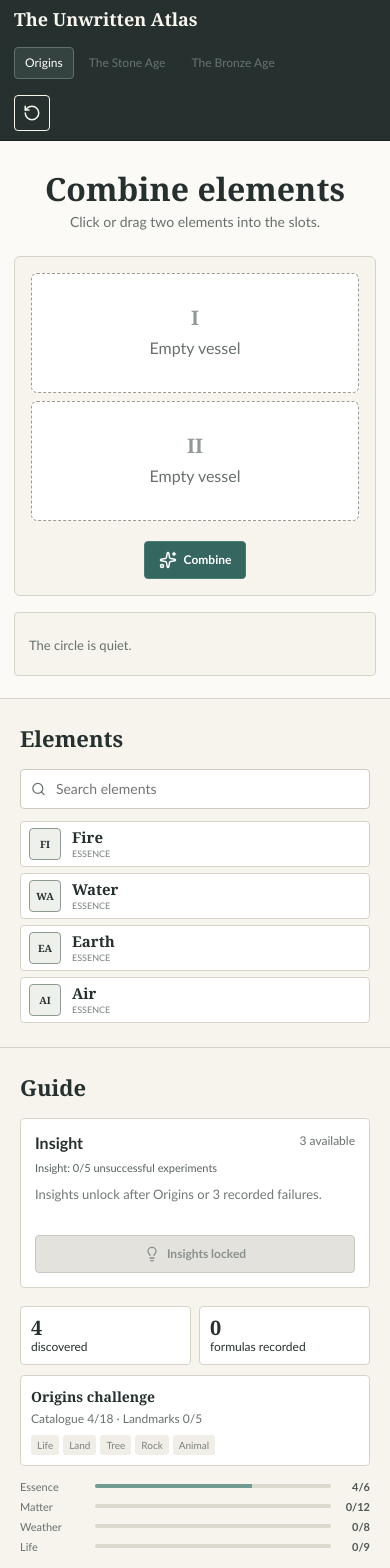
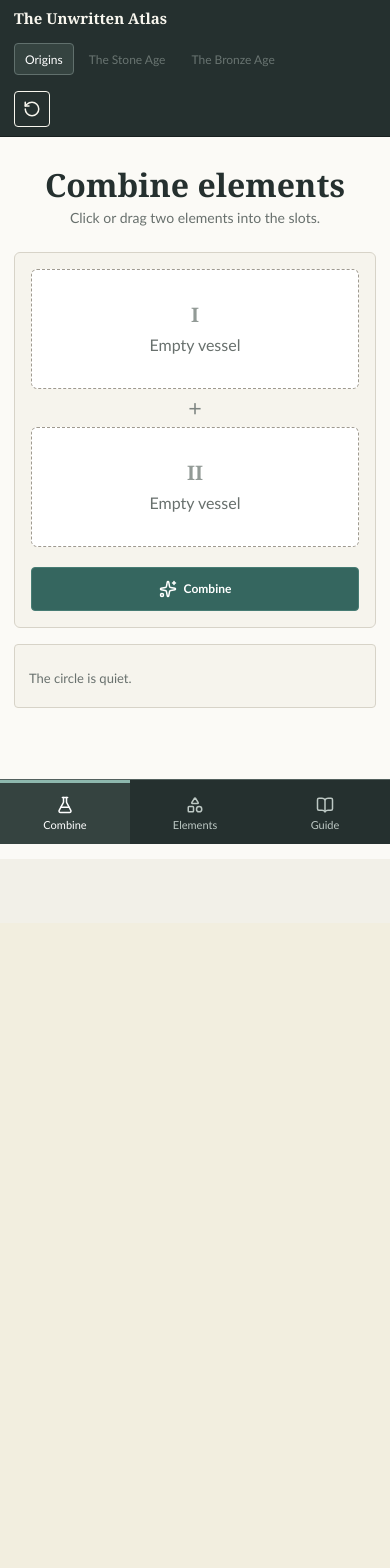
Before and after one commit to NobleStripes/Alchemy-Game, a React (Vite) app: page / in a window 390 px wide. Shown: the top 1568 px of the page. After the commit the page ends 923 px from the top, so only its background shows below. Built offline with nearby package versions, Linux system fonts and the light colour scheme.

Commit message:
feat: enhance mobile navigation and improve element selection mechanics

```diff
--- a/src/App.tsx
+++ b/src/App.tsx
@@ -6,7 +6,8 @@ import {
   useSensors,
   type DragEndEvent,
 } from '@dnd-kit/core'
-import { RotateCcw } from 'lucide-react'
+import { BookOpen, FlaskConical, RotateCcw, Shapes } from 'lucide-react'
+import { useState } from 'react'
 import { Codex } from './features/codex/Codex'
 import { Journal } from './features/journal/Journal'
 import { Worktable } from './features/worktable/Worktable'
@@ -15,6 +16,9 @@ import { useGameStore } from './game/state/useGameStore'
 import './Simple.css'
 
 function App() {
+  const [activePanel, setActivePanel] = useState<
+    'combine' | 'elements' | 'guide'
+  >('combine')
   const discoveredIds = useGameStore((state) => state.discoveredIds)
   const unlockedEraIds = useGameStore((state) => state.unlockedEraIds)
   const activeEraId = useGameStore((state) => state.activeEraId)
@@ -54,6 +58,7 @@ function App() {
                 key={candidate.id}
                 type="button"
                 data-active={candidate.id === era.id}
+                aria-current={candidate.id === era.id ? 'page' : undefined}
                 disabled={!isUnlocked}
                 onClick={() => setActiveEra(candidate.id)}
               >
@@ -80,8 +85,8 @@ function App() {
       </header>
 
       <DndContext sensors={sensors} onDragEnd={handleDragEnd}>
-        <div className="game-layout">
-          <Codex />
+        <div className="game-layout" data-active-panel={activePanel}>
+          <Codex onElementSelected={() => setActivePanel('combine')} />
           <Worktable />
           <Journal
             eraId={era.id}
@@ -91,6 +96,39 @@ function App() {
           />
         </div>
       </DndContext>
+
+      <nav className="mobile-panel-nav" aria-label="Game panels">
+        <button
+          type="button"
+          aria-label="Show Combine panel"
+          data-active={activePanel === 'combine'}
+          aria-pressed={activePanel === 'combine'}
+          onClick={() => setActivePanel('combine')}
+        >
+          <FlaskConical size={18} aria-hidden="true" />
+          Combine
+        </button>
+        <button
+          type="button"
+          aria-label="Show Elements panel"
+          data-active={activePanel === 'elements'}
+          aria-pressed={activePanel === 'elements'}
+          onClick={() => setActivePanel('elements')}
+        >
+          <Shapes size={18} aria-hidden="true" />
+          Elements
+        </button>
+        <button
+          type="button"
+          aria-label="Show Guide panel"
+          data-active={activePanel === 'guide'}
+          aria-pressed={activePanel === 'guide'}
+          onClick={() => setActivePanel('guide')}
+        >
+          <BookOpen size={18} aria-hidden="true" />
+          Guide
+        </button>
+      </nav>
     </div>
   )
 }
--- a/src/Simple.css
+++ b/src/Simple.css
@@ -100,6 +100,18 @@
   font-size: 22px;
 }
 
+.codex .section-heading {
+  display: flex;
+  align-items: baseline;
+  justify-content: space-between;
+  gap: 12px;
+}
+
+.section-count {
+  color: #78807d;
+  font-size: 11px;
+}
+
 .centered { text-align: center; }
 .centered p { margin: 7px 0 0; color: #68706d; font-size: 14px; }
 
@@ -124,6 +136,7 @@
   background: transparent;
   color: #25302f;
   font-size: 14px;
+  line-height: 1;
 }
 
 .element-list { display: grid; gap: 6px; }
@@ -133,7 +146,7 @@
   min-height: 44px;
   padding: 6px 8px;
   display: grid;
-  grid-template-columns: 34px 1fr;
+  grid-template-columns: 34px minmax(0, 1fr) auto;
   gap: 9px;
   align-items: center;
   text-align: left;
@@ -145,8 +158,17 @@
   touch-action: manipulation;
 }
 
-.element-tile:hover { border-color: #477c74; }
-.element-tile[data-dragging='true'] { z-index: 20; opacity: 0.75; }
+.element-tile:hover { border-color: #477c74; background: #f8fcfa; }
+.element-tile[data-selected='true'] {
+  border-color: #35665f;
+  background: #e8f2ef;
+  box-shadow: inset 3px 0 #35665f;
+}
+.element-tile[data-dragging='true'] {
+  z-index: 20;
+  opacity: 0.82;
+  box-shadow: 0 10px 22px rgba(37, 48, 47, 0.22);
+}
 
 .element-sigil,
 .slot-sigil,
@@ -161,9 +183,18 @@
 }
 
 .element-sigil { width: 32px; aspect-ratio: 1; }
-.element-copy { min-width: 0; display: flex; flex-direction: column; }
-.element-copy strong { font: 600 15px/1.2 var(--display); }
+.element-copy { min-width: 0; display: flex; flex-direction: column; overflow: hidden; }
+.element-copy strong { overflow: hidden; font: 600 15px/1.2 var(--display); text-overflow: ellipsis; white-space: nowrap; }
 .element-copy small { margin-top: 2px; color: #78807d; font-size: 9px; text-transform: uppercase; }
+.slot-badge {
+  padding: 4px 6px;
+  color: #fff;
+  background: #35665f;
+  border-radius: 3px;
+  font-size: 9px;
+  font-weight: 700;
+  white-space: nowrap;
+}
 
 .worktable {
   height: 100%;
@@ -211,7 +242,11 @@
   border-radius: 6px;
 }
 
-.table-slot[data-over='true'] { border: 2px solid #477c74; background: #edf5f2; }
+.table-slot[data-over='true'] {
+  border: 3px solid #35665f;
+  background: #e8f4f0;
+  box-shadow: inset 0 0 0 4px rgba(53, 102, 95, 0.08);
+}
 .table-slot[data-filled='true'] { color: #25302f; border-style: solid; }
 .slot-sigil { width: 48px; aspect-ratio: 1; font-size: 13px; }
 .table-slot strong { font: 600 17px/1 var(--display); }
@@ -266,6 +301,10 @@
   border-radius: 4px;
 }
 
+.attempt-result[data-kind='discovery'] { border-left: 4px solid #35665f; background: #f1f8f5; }
+.attempt-result[data-kind='known'] { border-left: 4px solid #729b92; }
+.attempt-result[data-kind='failure'] { border-left: 4px solid #b3874a; background: #faf7ef; }
+
 .result-sigil { width: 42px; flex: 0 0 42px; aspect-ratio: 1; }
 .attempt-result strong { color: #25302f; font: 600 16px/1.2 var(--display); }
 .attempt-result p { margin: 3px 0 0; font-size: 13px; }
@@ -315,6 +354,25 @@
 .category-progress-row > div span { height: 100%; display: block; background: #729b92; }
 .category-progress-row strong { color: #4f5956; text-align: right; }
 
+.guide-section {
+  margin-top: 14px;
+  padding-top: 2px;
+  border-top: 1px solid #d7d3c8;
+}
+
+.guide-section > summary {
+  min-height: 38px;
+  display: flex;
+  align-items: center;
+  color: #33403d;
+  font: 600 14px/1.2 var(--display);
+  cursor: pointer;
+  list-style-position: inside;
+}
+
+.guide-section > summary:hover { color: #35665f; }
+.guide-section:not([open]) { padding-bottom: 2px; }
+
 .journal-record-heading { margin-top: 20px; }
 .journal-record-heading strong { font: 600 15px/1.2 var(--display); }
 
@@ -331,7 +389,13 @@
 }
 .unstudied-tag { display: block; margin-top: 2px; color: #8a6941; font-size: 8px; line-height: 1; text-transform: uppercase; }
 .discovery-grid button:hover,
-.discovery-grid button[data-selected='true'] { color: #fff; background: #477c74; border-color: #35665f; }
+.discovery-grid button[data-selected='true'] {
+  color: #fff;
+  background: #477c74;
+  border-color: #35665f;
+  outline: 2px solid #35665f;
+  outline-offset: 1px;
+}
 .discovery-grid button:hover .unstudied-tag,
 .discovery-grid button[data-selected='true'] .unstudied-tag { color: #eef7f4; }
 
@@ -350,6 +414,8 @@
 .failed-partners { margin: 0; padding: 0; display: flex; flex-wrap: wrap; gap: 5px; list-style: none; }
 .failed-partners li { padding: 5px 7px; color: #5f6663; background: #efeee8; border-radius: 3px; font-size: 11px; }
 .empty-note { color: #68706d; font-size: 13px; }
+
+.mobile-panel-nav { display: none; }
 
 @media (max-width: 1000px) {
   .game-layout {
@@ -370,23 +436,67 @@
 }
 
 @media (max-width: 700px) {
+  .game-shell { padding-bottom: 64px; }
   .game-header { grid-template-columns: 1fr auto; padding: 9px 14px; }
+  .app-name { font-size: 15px; }
   .header-progress { display: none; }
   .era-switcher { grid-column: 1 / -1; overflow-x: auto; }
   .era-switcher button { flex: 0 0 auto; }
-  .game-layout { display: flex; flex-direction: column; }
-  .worktable { order: 1; padding: 30px 14px 22px; }
-  .codex { order: 2; border-top: 1px solid #d7d3c8; border-right: 0; }
-  .journal { order: 3; }
+  .game-layout { display: block; min-height: calc(100svh - 122px); }
+  .game-layout > .worktable,
+  .game-layout > .codex,
+  .game-layout > .journal { display: none; min-height: calc(100svh - 122px); }
+  .game-layout[data-active-panel='combine'] > .worktable,
+  .game-layout[data-active-panel='elements'] > .codex,
+  .game-layout[data-active-panel='guide'] > .journal { display: flex; }
+  .game-layout[data-active-panel='elements'] > .codex,
+  .game-layout[data-active-panel='guide'] > .journal { flex-direction: column; }
+  .worktable { padding: 30px 14px 22px; }
+  .codex { border: 0; }
+  .journal { border: 0; }
   .transmutation-circle { padding: 16px; }
   .slot-row { grid-template-columns: minmax(110px, 1fr) auto minmax(110px, 1fr); gap: 8px; }
   .table-slot { min-height: 145px; }
   .element-list { grid-template-columns: repeat(2, minmax(0, 1fr)); }
+  .transmute-button { width: 100%; min-height: 44px; }
+  .repeat-element,
+  .hint-button { min-height: 44px; }
+  .mobile-panel-nav {
+    position: fixed;
+    inset: auto 0 0;
+    z-index: 40;
+    min-height: 64px;
+    display: grid;
+    grid-template-columns: repeat(3, 1fr);
+    background: #25302f;
+    border-top: 1px solid #53605e;
+  }
+  .mobile-panel-nav button {
+    min-width: 0;
+    min-height: 64px;
+    padding: 6px 4px;
+    display: flex;
+    flex-direction: column;
+    gap: 4px;
+    align-items: center;
+    justify-content: center;
+    color: #bdc8c4;
+    background: transparent;
+    border: 0;
+    border-top: 3px solid transparent;
+    font-size: 11px;
+    cursor: pointer;
+  }
+  .mobile-panel-nav button[data-active='true'] {
+    color: #fff;
+    background: #354340;
+    border-top-color: #8eb8ae;
+  }
 }
 
 @media (max-width: 420px) {
   .slot-row { grid-template-columns: 1fr; }
-  .combine-mark { display: none; }
+  .combine-mark { display: block; margin: -2px 0; text-align: center; }
   .table-slot { min-height: 120px; }
   .element-list { grid-template-columns: 1fr; }
 }
--- a/src/features/codex/Codex.tsx
+++ b/src/features/codex/Codex.tsx
@@ -6,15 +6,24 @@ import { useGameStore } from '../../game/state/useGameStore'
 
 interface ElementTileProps {
   elementId: string
+  onSelected?: () => void
 }
 
-function ElementTile({ elementId }: ElementTileProps) {
+function ElementTile({ elementId, onSelected }: ElementTileProps) {
   const element = elementsById.get(elementId)
   const selectElement = useGameStore((state) => state.selectElement)
+  const firstSlotId = useGameStore((state) => state.firstSlotId)
+  const secondSlotId = useGameStore((state) => state.secondSlotId)
   const { attributes, listeners, setNodeRef, transform, isDragging } =
     useDraggable({ id: `element/${elementId}` })
 
   if (!element) return null
+  const slotLabel =
+    firstSlotId === element.id
+      ? 'Slot 1'
+      : secondSlotId === element.id
+        ? 'Slot 2'
+        : null
 
   const style: CSSProperties | undefined = transform
     ? { transform: `translate3d(${transform.x}px, ${transform.y}px, 0)` }
@@ -26,12 +35,17 @@ function ElementTile({ elementId }: ElementTileProps) {
       type="button"
       className="element-tile"
       aria-label={element.name}
+      data-selected={Boolean(slotLabel)}
       data-category={element.category}
       data-dragging={isDragging}
       style={style}
-      onClick={() => selectElement(element.id)}
+      onClick={() => {
+        selectElement(element.id)
+        onSelected?.()
+      }}
       {...listeners}
       {...attributes}
+      aria-pressed={Boolean(slotLabel)}
     >
       <span className="element-sigil" aria-hidden="true">
         {element.sigil}
@@ -40,24 +54,33 @@ function ElementTile({ elementId }: ElementTileProps) {
         <strong>{element.name}</strong>
         <small>{element.category}</small>
       </span>
+      {slotLabel && (
+        <span className="slot-badge" aria-hidden="true">{slotLabel}</span>
+      )}
     </button>
   )
 }
 
-export function Codex() {
+interface CodexProps {
+  onElementSelected?: () => void
+}
+
+export function Codex({ onElementSelected }: CodexProps) {
   const [query, setQuery] = useState('')
   const deferredQuery = useDeferredValue(query.trim().toLowerCase())
   const discoveredIds = useGameStore((state) => state.discoveredIds)
   const visibleElements = elements.filter(
     (element) =>
       discoveredIds.includes(element.id) &&
-      element.name.toLowerCase().includes(deferredQuery),
+      (element.name.toLowerCase().includes(deferredQuery) ||
+        element.category.includes(deferredQuery)),
   )
 
   return (
     <aside className="codex" aria-labelledby="codex-title">
       <div className="section-heading">
         <h2 id="codex-title">Elements</h2>
+        <span className="section-count">{discoveredIds.length} known</span>
       </div>
 
       <label className="search-field">
@@ -73,10 +96,16 @@ export function Codex() {
 
       <div className="element-list">
         {visibleElements.map((element) => (
-          <ElementTile key={element.id} elementId={element.id} />
+          <ElementTile
+            key={element.id}
+            elementId={element.id}
+            onSelected={onElementSelected}
+          />
         ))}
         {visibleElements.length === 0 && (
-          <p className="empty-note">No known element bears that name.</p>
+          <p className="empty-note">
+            No discovered element matches “{query.trim()}”.
+          </p>
         )}
       </div>
     </aside>
--- a/src/index.css
+++ b/src/index.css
@@ -46,8 +46,8 @@ input {
 
 button:focus-visible,
 input:focus-visible {
-  outline: 3px solid var(--verdigris);
-  outline-offset: 3px;
+  outline: 3px solid #d7b763;
+  outline-offset: 2px;
 }
 
 .sr-only {
```
Also changed, not shown: src/features/journal/Journal.tsx (+9 -2 lines), 2 other files (tests, documents, lock files or other folders).
